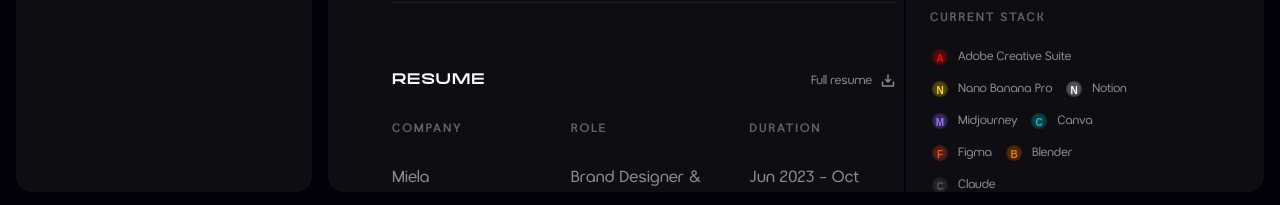
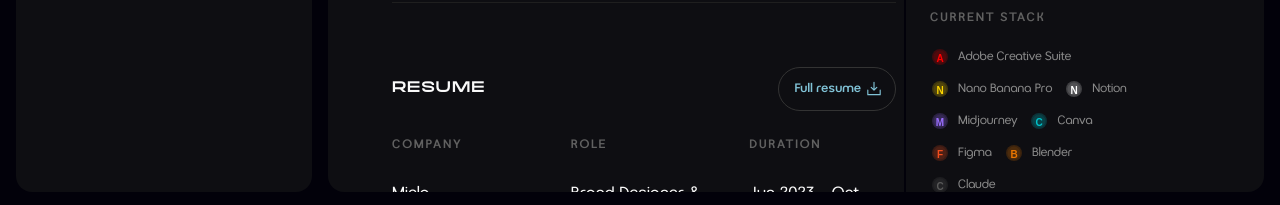
Before and after one commit to ibheelz/My-Portfolio-Site, a Next.js app: page /about-me in a window 1280 px wide. Shown: the part 592-797 px from the top of the page. Built offline with nearby package versions, Linux system fonts and the light colour scheme.

Commit message:
Make experience data white and update Resume button styling

```diff
--- a/src/app/about-me/page.tsx
+++ b/src/app/about-me/page.tsx
@@ -131,10 +131,29 @@
                   href="https://drive.google.com/file/d/1HG_51ItrZI4yQOi1qifwe9L5_q_E2lyG/view?usp=sharing"
                   target="_blank"
                   rel="noopener noreferrer"
-                  className="flex items-center gap-2 font-gucina text-[12px] text-[rgb(138,138,138)] hover:text-[rgb(250,250,250)] transition-colors"
+                  className="relative inline-flex items-center border border-[rgb(51,51,51)] rounded-full overflow-hidden transition-colors"
+                  style={{ padding: '12px 12px 12px 16px', gap: '4px' }}
                 >
-                  Full resume
-                  <DownloadSimple size={16} weight="bold" />
+                  {/* Hover background fill */}
+                  <span
+                    className="absolute inset-0 transition-opacity duration-300 opacity-0 hover:opacity-100"
+                    style={{
+                      top: '12px',
+                      bottom: '12px',
+                      left: '0',
+                      right: '0',
+                      backgroundColor: 'rgb(22, 66, 91)',
+                      zIndex: 1,
+                    }}
+                  />
+
+                  {/* Text and Icon */}
+                  <span className="relative z-[2] flex items-center gap-1" style={{ gap: '4px' }}>
+                    <span className="font-gucina font-semibold text-[12px] leading-[18px] tracking-[0.01em] text-[rgb(129,195,215)]">
+                      Full resume
+                    </span>
+                    <DownloadSimple size={18} weight="regular" color="rgb(129,195,215)" />
+                  </span>
                 </a>
               </div>
 
@@ -162,17 +181,17 @@
                 {experience.map((exp, index) => (
                   <div key={index} className="flex justify-between gap-8 pb-6" style={{ borderBottom: `1px solid rgb(31, 31, 31)`, paddingBottom: '24px' }}>
                     <div className="flex-1">
-                      <p className="font-gucina text-[16px] leading-[28px] tracking-[0.01em] text-[rgb(138,138,138)]">
+                      <p className="font-gucina text-[16px] leading-[28px] tracking-[0.01em] text-[rgb(250,250,250)]">
                         {exp.company}
                       </p>
                     </div>
                     <div className="flex-1">
-                      <p className="font-gucina text-[16px] leading-[28px] tracking-[0.01em] text-[rgb(138,138,138)]">
+                      <p className="font-gucina text-[16px] leading-[28px] tracking-[0.01em] text-[rgb(250,250,250)]">
                         {exp.role}
                       </p>
                     </div>
                     <div className="flex-1">
-                      <p className="font-gucina text-[16px] leading-[28px] tracking-[0.01em] text-[rgb(138,138,138)]">
+                      <p className="font-gucina text-[16px] leading-[28px] tracking-[0.01em] text-[rgb(250,250,250)]">
                         {exp.duration}
                       </p>
                     </div>
```
